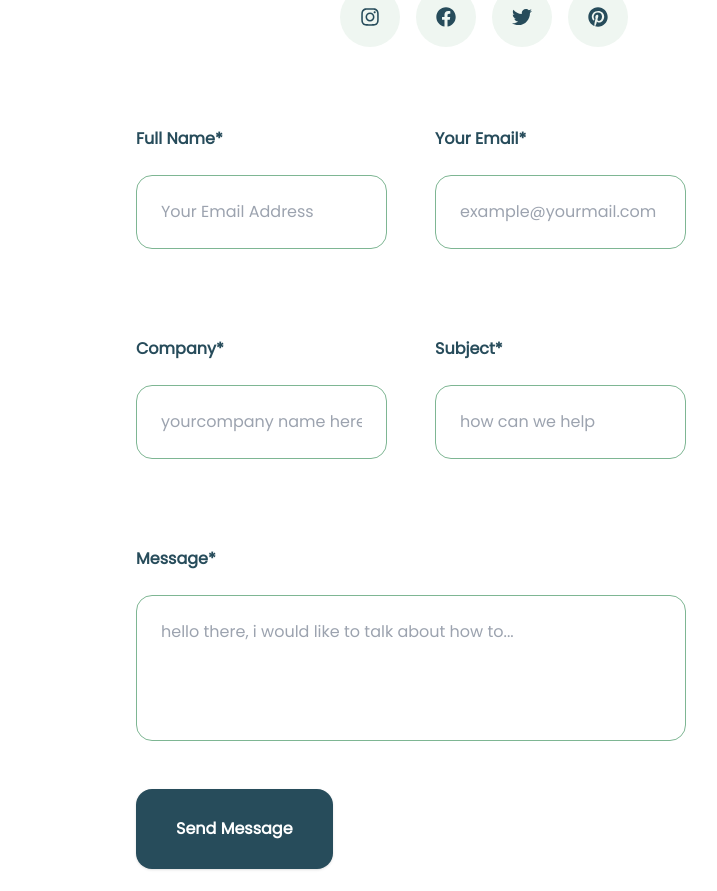
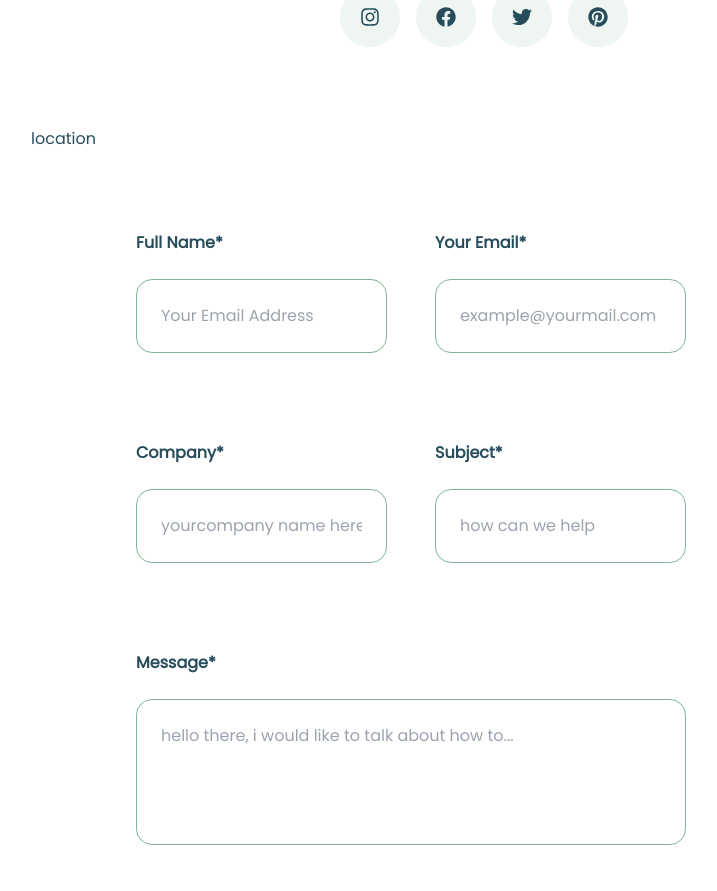
Before and after one commit to pally0091/Organic, a Next.js app: page /contact in a window 1280 px wide. Shown: the part 1213-2104 px from the top of the page, without its empty margins (229-946 px from the left). Built offline with nearby package versions, Linux system fonts and the light colour scheme.

Commit message:
Added Location component to ContactPage and modified Navbar menu item styling

```diff
--- a/src/app/contact/page.tsx
+++ b/src/app/contact/page.tsx
@@ -22,6 +22,14 @@ const Banner = () => {
           Contact Us
         </p>
       </div>
+    </div>
+  );
+};
+
+const Location = () => {
+  return (
+    <div className="mt-[80px] px-[260px]">
+      <p>location</p>
     </div>
   );
 };
@@ -101,6 +109,7 @@ const ContactPage = () => {
           </div>
         </div>
       </div>
+      <Location />
       <ContactForm />
       <div className="my-[140px] w-full">
         <Subscribe />
--- a/src/components/Navbar.tsx
+++ b/src/components/Navbar.tsx
@@ -64,7 +64,7 @@ const MenuContainer = () => {
               >
                 {item.subMenu?.map((submenuItem) => (
                   <li
-                    className="relative text-base text-black duration-500 py-2"
+                    className="relative text-base text-black duration-500 py-2 px-2"
                     key={submenuItem.id}
                   >
                     <Link
```
Also changed, not shown: public/Images/contact_location.jpg (added).
